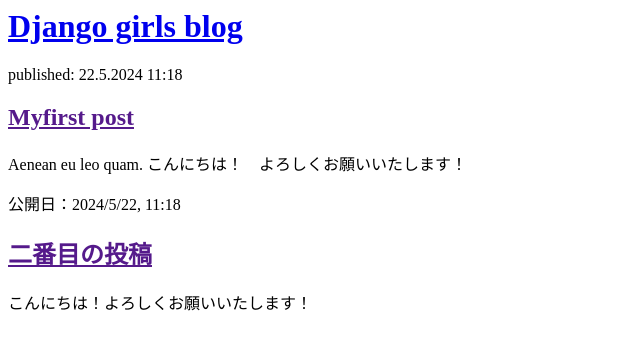
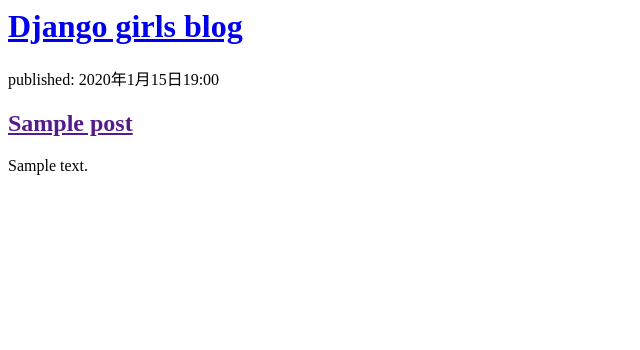
Before and after one commit to Macgafin/my-first-blog_girls, a Django app: page / in a window 1280 px wide. Shown: the top 350 px of the page, without its empty margins (0-640 px from the left). Run offline with Django 5.2, Linux system fonts and the light colour scheme; tables that the repository leaves empty hold one stand-in row (values such as "Sample post").

Commit message:
Modified tempates to display posts from databese

```diff
--- a/blog/templates/blog/post_list.html
+++ b/blog/templates/blog/post_list.html
@@ -7,14 +7,12 @@
             <h1><a href="/">Django girls blog</a></h1>
         </div>
 
-        <div>
-            <p>published: 22.5.2024 11:18</p>
-            <h2><a href="">Myfirst post</a></h2>
-            <p>Aenean eu leo quam. こんにちは！　よろしくお願いいたします！ </p>
-        </div>
-
-        <div>公開日：2024/5/22,  11:18 </div>
-        <h2><a href="">二番目の投稿</a></h2>
-        <p>こんにちは！よろしくお願いいたします！</p>
+        {% for post in posts %}
+            <div   div>
+                <p>published: {{ post.published_date }}</p>
+                <h2><a href="">{{ post.title }}</a></h2>
+                <p>{{ post.text|linebreaksbr }}</p>
+            </div>
+        {% endfor %}
     </body>
 </html>
--- a/blog/views.py
+++ b/blog/views.py
@@ -1,6 +1,10 @@
 from django.shortcuts import render
+from .models import Post
+from django.utils import timezone
+
 
 # Create your views here.
 
 def post_list(request):
-    return render(request, "blog/post_list.html",{})
+    posts = Post.objects.filter(published_date__lte=timezone.now()).order_by('published_date')
+    return render(request, "blog/post_list.html",{'posts':posts})
```
